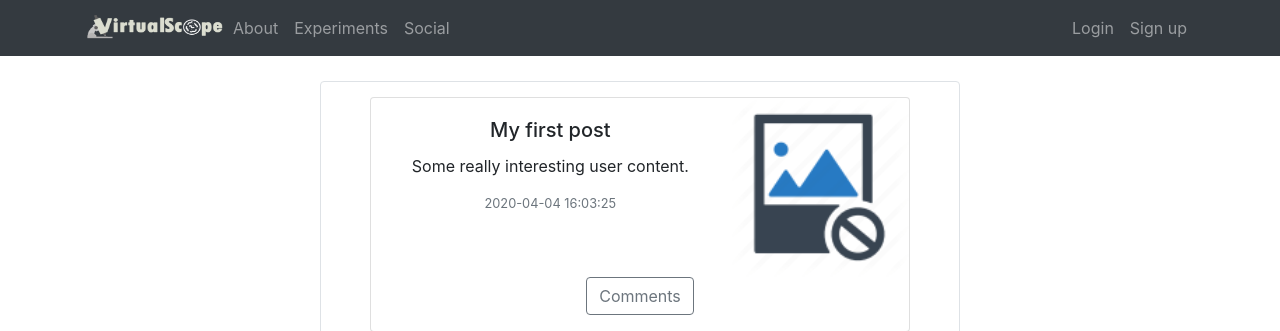
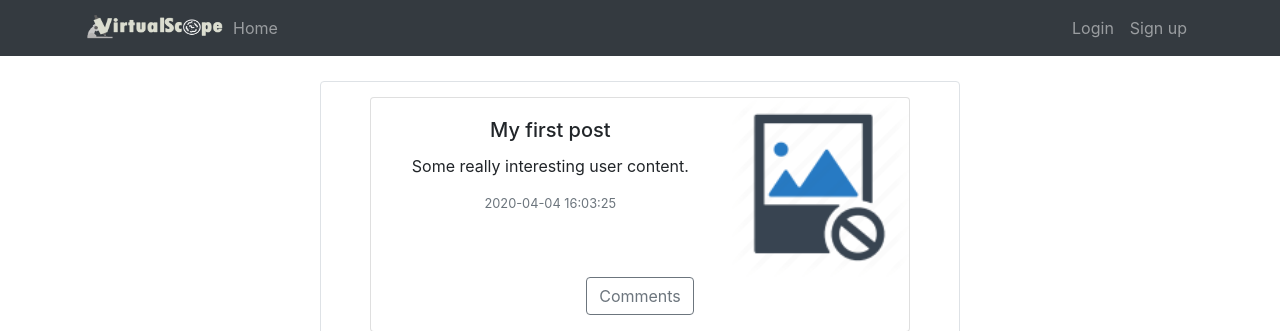
Before and after one commit to VirtualScope/AngryNerds-Master, a PHP site: page /Comments.php in a window 1280 px wide. Shown: the top 331 px of the page. Run offline with PHP 8.4, Linux system fonts and the light colour scheme; data comes from the database, SQL or seed files in the repository; some libraries are stand-ins or nearby versions.

Commit message:
Change Header menu

```diff
--- a/includes/header.php
+++ b/includes/header.php
@@ -12,14 +12,14 @@ $loggedIn = false; # Temporary override code to make the front-end work.
   <div class="collapse navbar-collapse" id="collapsibleNavbar">
     <ul class="navbar-nav">
       <li class="nav-item">
-        <a class="nav-link" href="<?php echo $homepath?>about.php">About</a>
-      </li>
+        <a class="nav-link" href="<?php echo $homepath?>home_page.php">Home</a>
+      </li> <!--
       <li class="nav-item">
         <a class="nav-link" href="<?php echo $homepath?>homepage.php">Experiments</a>
       </li>
       <li class="nav-item">
         <a class="nav-link" href="<?php echo $homepath?>social.php">Social</a>
-      <!-- TODO
+      TODO
       <li class="nav-item">
         <a class="nav-link" href="<?php echo $homepath?>viewphoto2.php">Archive</a>
       </li>
@@ -48,10 +48,10 @@ $loggedIn = false; # Temporary override code to make the front-end work.
             echo'
         <ul class="navbar-nav ml-auto">
         <li class="nav-item">
-            <a class="nav-link" href="'.$homepath.'loginpage.php">Login</a>
+            <a class="nav-link" href="'.$homepath.'login_form.php">Login</a>
             </li>
             <li class="nav-item">
-            <a class="nav-link" href="'.$homepath.'signup.php">Sign up</a>
+            <a class="nav-link" href="'.$homepath.'login_form.php">Sign up</a>
             </li>
         </ul>';
         }
```
